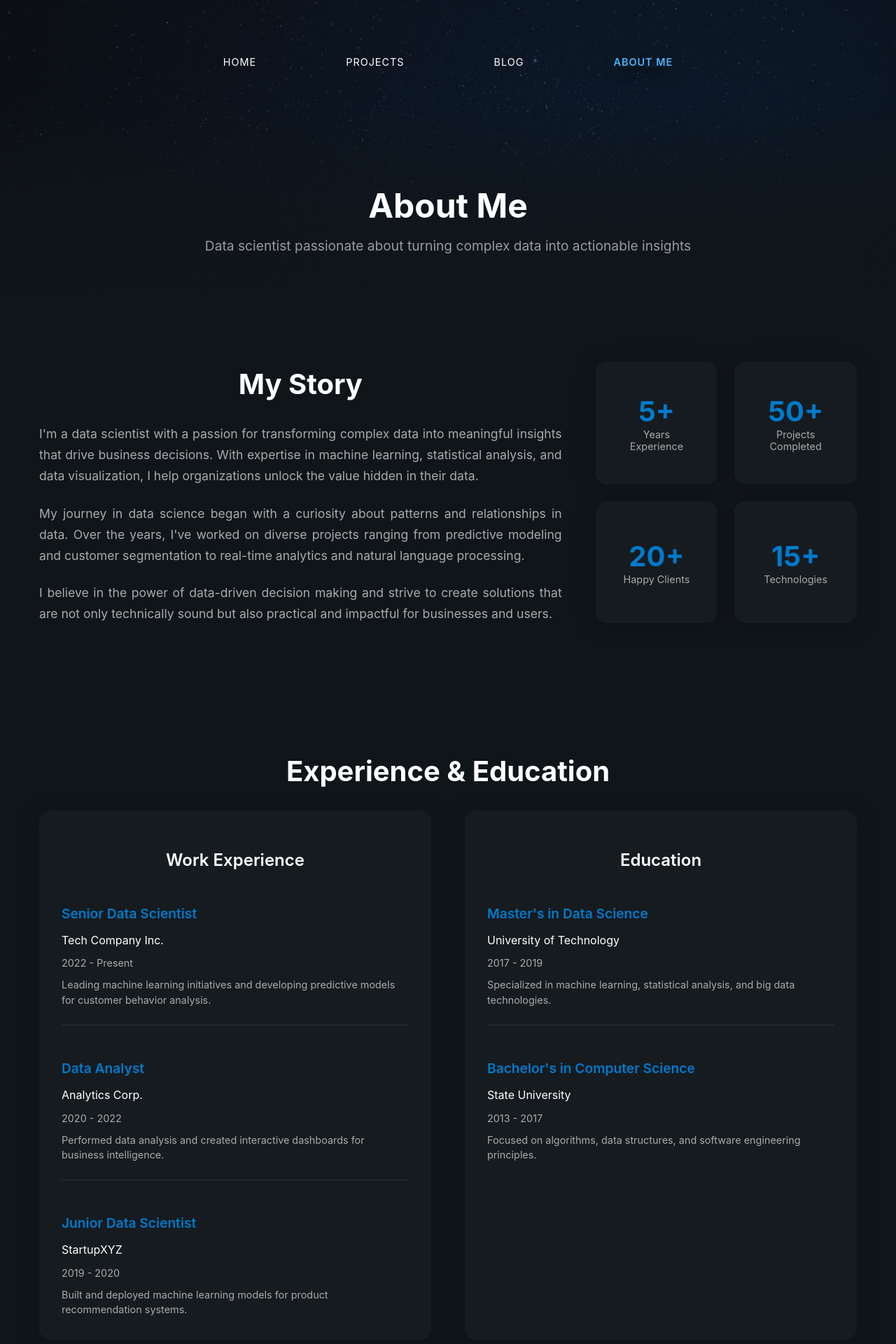
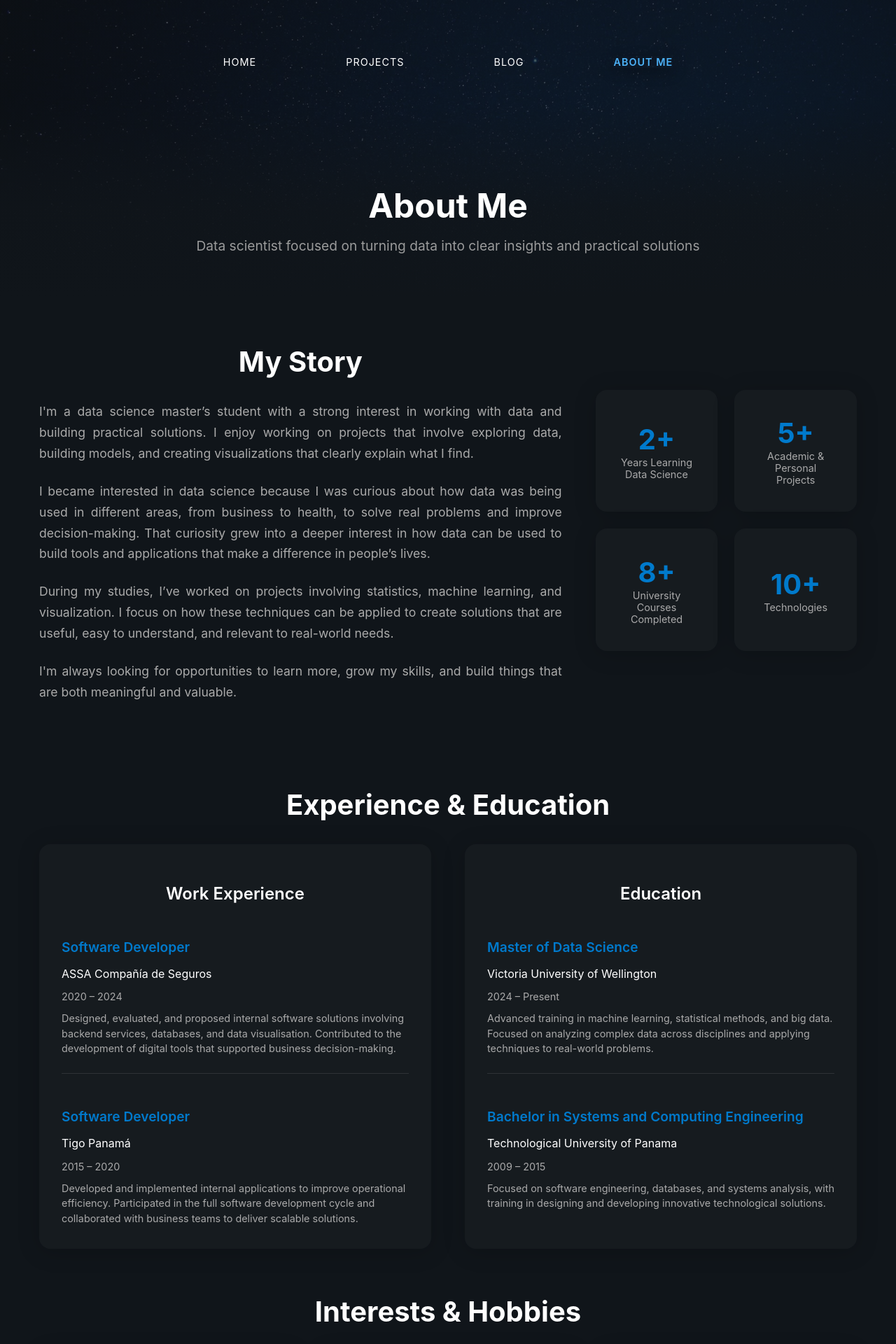
Before and after one commit to marcovietovega/portfolio, a Jekyll site: the page built from about.md, in a window 1280 px wide. Shown: the top 1920 px of the page at 70% size. Built offline with Jekyll 4.4.1, drawn with Linux system fonts in a browser that asks for light colours; some of the changed text lies outside the part shown.

Commit message:
fix: adjust padding for about and experience sections for improved layout

```diff
--- a/_sass/partials/_about.scss
+++ b/_sass/partials/_about.scss
@@ -23,7 +23,7 @@
 }
 
 .about-section {
-  padding: 4rem 0;
+  padding: 2rem 0;
   background: transparent;
 }
 
@@ -90,7 +90,7 @@
 
 /* Experience Section */
 .experience-section {
-  padding: 4rem 0;
+  padding: 2rem 0;
   background: transparent;
 }
 
--- a/about.md
+++ b/about.md
@@ -9,7 +9,7 @@ description: "About Marco Vieto Vega, data scientist passionate about turning co
 <section class="page-header" style="background: url('{{ '/assets/img/about-bg.jpg' | relative_url }}') center/cover no-repeat;">
   <div class="container">
     <h1 class="page-title">About Me</h1>
-    <p class="page-subtitle">Data scientist passionate about turning complex data into actionable insights</p>
+    <p class="page-subtitle">Data scientist focused on turning data into clear insights and practical solutions</p>
   </div>
 </section>
 
@@ -18,28 +18,27 @@ description: "About Marco Vieto Vega, data scientist passionate about turning co
     <div class="about-content">
       <div class="about-text">
         <h2 class="section-title">My Story</h2>
-        <p>I'm a data scientist with a passion for transforming complex data into meaningful insights that drive business decisions. With expertise in machine learning, statistical analysis, and data visualization, I help organizations unlock the value hidden in their data.</p>
-
-        <p>My journey in data science began with a curiosity about patterns and relationships in data. Over the years, I've worked on diverse projects ranging from predictive modeling and customer segmentation to real-time analytics and natural language processing.</p>
-
-        <p>I believe in the power of data-driven decision making and strive to create solutions that are not only technically sound but also practical and impactful for businesses and users.</p>
+        <p>I'm a data science master’s student with a strong interest in working with data and building practical solutions. I enjoy working on projects that involve exploring data, building models, and creating visualizations that clearly explain what I find.</p>
+        <p>I became interested in data science because I was curious about how data was being used in different areas, from business to health, to solve real problems and improve decision-making. That curiosity grew into a deeper interest in how data can be used to build tools and applications that make a difference in people’s lives.</p>
+        <p>During my studies, I’ve worked on projects involving statistics, machine learning, and visualization. I focus on how these techniques can be applied to create solutions that are useful, easy to understand, and relevant to real-world needs.</p>
+        <p>I'm always looking for opportunities to learn more, grow my skills, and build things that are both meaningful and valuable.</p>
       </div>
 
       <div class="about-stats">
         <div class="stat-item">
-          <h3>5+</h3>
-          <p>Years Experience</p>
+          <h3>2+</h3>
+          <p>Years Learning Data Science</p>
         </div>
         <div class="stat-item">
-          <h3>50+</h3>
-          <p>Projects Completed</p>
+          <h3>5+</h3>
+          <p>Academic & Personal Projects</p>
         </div>
         <div class="stat-item">
-          <h3>20+</h3>
-          <p>Happy Clients</p>
+          <h3>8+</h3>
+          <p>University Courses Completed</p>
         </div>
         <div class="stat-item">
-          <h3>15+</h3>
+          <h3>10+</h3>
           <p>Technologies</p>
         </div>
       </div>
@@ -55,40 +54,33 @@ description: "About Marco Vieto Vega, data scientist passionate about turning co
         <h3>Work Experience</h3>
         <div class="experience-list">
           <div class="experience-item">
-            <h4>Senior Data Scientist</h4>
-            <p class="company">Tech Company Inc.</p>
-            <p class="period">2022 - Present</p>
-            <p class="description">Leading machine learning initiatives and developing predictive models for customer behavior analysis.</p>
+            <h4>Software Developer</h4>
+            <p class="company">ASSA Compañía de Seguros</p>
+            <p class="period">2020 – 2024</p>
+            <p class="description">Designed, evaluated, and proposed internal software solutions involving backend services, databases, and data visualisation. Contributed to the development of digital tools that supported business decision-making.</p>
           </div>
           <div class="experience-item">
-            <h4>Data Analyst</h4>
-            <p class="company">Analytics Corp.</p>
-            <p class="period">2020 - 2022</p>
-            <p class="description">Performed data analysis and created interactive dashboards for business intelligence.</p>
-          </div>
-          <div class="experience-item">
-            <h4>Junior Data Scientist</h4>
-            <p class="company">StartupXYZ</p>
-            <p class="period">2019 - 2020</p>
-            <p class="description">Built and deployed machine learning models for product recommendation systems.</p>
+            <h4>Software Developer</h4>
+            <p class="company">Tigo Panamá</p>
+            <p class="period">2015 – 2020</p>
+            <p class="description">Developed and implemented internal applications to improve operational efficiency. Participated in the full software development cycle and collaborated with business teams to deliver scalable solutions.</p>
           </div>
         </div>
       </div>
-
       <div class="experience-category">
         <h3>Education</h3>
         <div class="experience-list">
           <div class="experience-item">
-            <h4>Master's in Data Science</h4>
-            <p class="company">University of Technology</p>
-            <p class="period">2017 - 2019</p>
-            <p class="description">Specialized in machine learning, statistical analysis, and big data technologies.</p>
+            <h4>Master of Data Science</h4>
+            <p class="company">Victoria University of Wellington</p>
+            <p class="period">2024 – Present</p>
+            <p class="description">Advanced training in machine learning, statistical methods, and big data. Focused on analyzing complex data across disciplines and applying techniques to real-world problems.</p>
           </div>
           <div class="experience-item">
-            <h4>Bachelor's in Computer Science</h4>
-            <p class="company">State University</p>
-            <p class="period">2013 - 2017</p>
-            <p class="description">Focused on algorithms, data structures, and software engineering principles.</p>
+            <h4>Bachelor in Systems and Computing Engineering</h4>
+            <p class="company">Technological University of Panama</p>
+            <p class="period">2009 – 2015</p>
+            <p class="description">Focused on software engineering, databases, and systems analysis, with training in designing and developing innovative technological solutions.</p>
           </div>
         </div>
       </div>
@@ -103,28 +95,28 @@ description: "About Marco Vieto Vega, data scientist passionate about turning co
       <div class="interest-category">
         <h3>Professional Interests</h3>
         <div class="interests-list">
-          <span class="interest-tag">Deep Learning</span>
-          <span class="interest-tag">NLP</span>
-          <span class="interest-tag">Computer Vision</span>
-          <span class="interest-tag">Big Data</span>
+          <span class="interest-tag">Vision Language Models</span>
+          <span class="interest-tag">AI for Science</span>
+          <span class="interest-tag">Generative AI</span>
+          <span class="interest-tag">Reinforcement Learning</span>
         </div>
       </div>
       <div class="interest-category">
         <h3>Personal Hobbies</h3>
         <div class="interests-list">
           <span class="interest-tag">Reading</span>
-          <span class="interest-tag">Hiking</span>
-          <span class="interest-tag">Photography</span>
-          <span class="interest-tag">Cooking</span>
+          <span class="interest-tag">Weightlifting</span>
+          <span class="interest-tag">Football (Soccer)</span>
+          <span class="interest-tag">Traveling</span>
         </div>
       </div>
       <div class="interest-category">
         <h3>Learning Goals</h3>
         <div class="interests-list">
           <span class="interest-tag">MLOps</span>
-          <span class="interest-tag">Cloud Architecture</span>
-          <span class="interest-tag">Edge Computing</span>
-          <span class="interest-tag">Quantum ML</span>
+          <span class="interest-tag">Cloud Platforms</span>
+          <span class="interest-tag">MCP Workflows</span>
+          <span class="interest-tag">Retrieval-Augmented Generation</span>
         </div>
       </div>
     </div>
```
